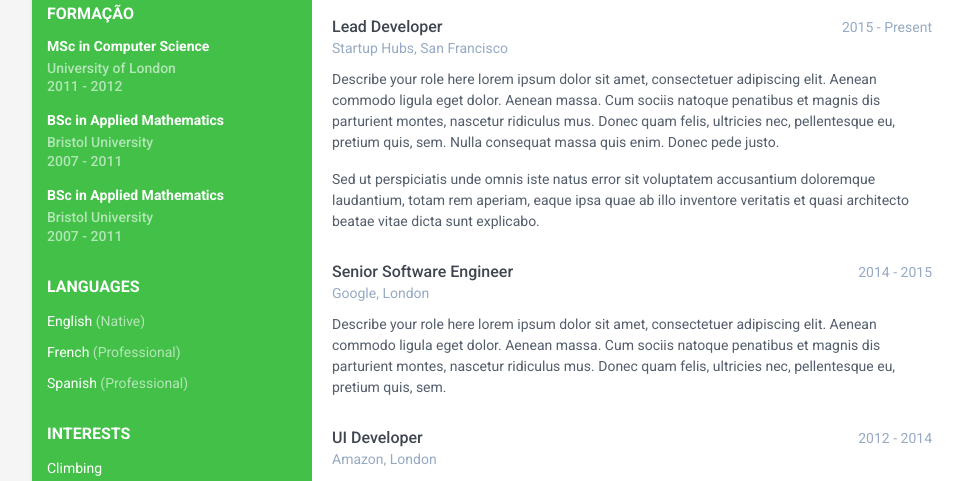
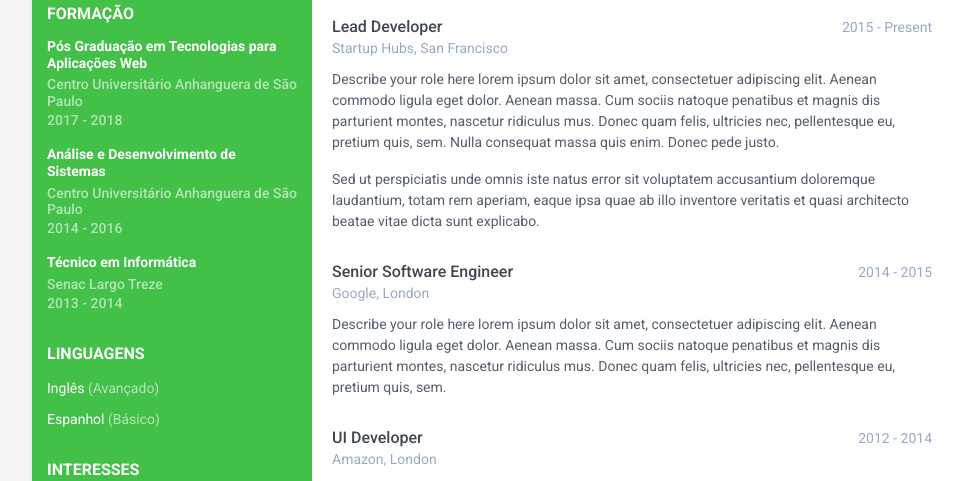
Before and after one commit to felipealmeida23/Teste1-, a plain HTML site: page index.html in a window 1280 px wide. Shown: the part 319-800 px from the top of the page, without its empty margins (128-1091 px from the left). Drawn offline with nearby package versions, Linux system fonts and the light colour scheme.

Commit message:
Update index.html

```diff
--- a/index.html
+++ b/index.html
@@ -42,37 +42,37 @@
             <div class="education-container container-block">
                 <h2 class="container-block-title">Formação</h2>
                 <div class="item">
-                    <h4 class="degree">MSc in Computer Science</h4>
-                    <h5 class="meta">University of London</h5>
-                    <div class="time">2011 - 2012</div>
+                    <h4 class="degree">Pós Graduação em Tecnologias para Aplicações Web </h4>
+                    <h5 class="meta">Centro Universitário Anhanguera de São Paulo</h5>
+                    <div class="time">2017 - 2018</div>
                 </div><!--//item-->
                 <div class="item">
-                    <h4 class="degree">BSc in Applied Mathematics</h4>
-                    <h5 class="meta">Bristol University</h5>
-                    <div class="time">2007 - 2011</div>
+                    <h4 class="degree"> Análise e Desenvolvimento de Sistemas</h4>
+                    <h5 class="meta">Centro Universitário Anhanguera de São Paulo</h5>
+                    <div class="time">2014 - 2016</div>
                 </div><!--//item-->
                 <div class="item">
-                    <h4 class="degree">BSc in Applied Mathematics</h4>
-                    <h5 class="meta">Bristol University</h5>
-                    <div class="time">2007 - 2011</div>
+                    <h4 class="degree">Técnico em Informática</h4>
+                    <h5 class="meta">Senac Largo Treze</h5>
+                    <div class="time">2013 - 2014</div>
                 </div><!--//item-->
             </div><!--//education-container-->
 
             <div class="languages-container container-block">
-                <h2 class="container-block-title">Languages</h2>
+                <h2 class="container-block-title">Linguagens</h2>
                 <ul class="list-unstyled interests-list">
-                    <li>English <span class="lang-desc">(Native)</span></li>
-                    <li>French <span class="lang-desc">(Professional)</span></li>
-                    <li>Spanish <span class="lang-desc">(Professional)</span></li>
+                    <li>Inglês  <span class="lang-desc">(Avançado)</span></li>
+                   <!--<li>French <span class="lang-desc">(Professional)</span></li>-->
+                    <li>Espanhol <span class="lang-desc">(Básico)</span></li>
                 </ul>
             </div><!--//interests-->
 
             <div class="interests-container container-block">
-                <h2 class="container-block-title">Interests</h2>
+                <h2 class="container-block-title">Interesses</h2>
                 <ul class="list-unstyled interests-list">
-                    <li>Climbing</li>
-                    <li>Snowboarding</li>
-                    <li>Cooking</li>
+                    <li>Caminhada</li>
+                    <li>Leitura</li>
+                    <li>Música</li>
                 </ul>
             </div><!--//interests-->
 
```
